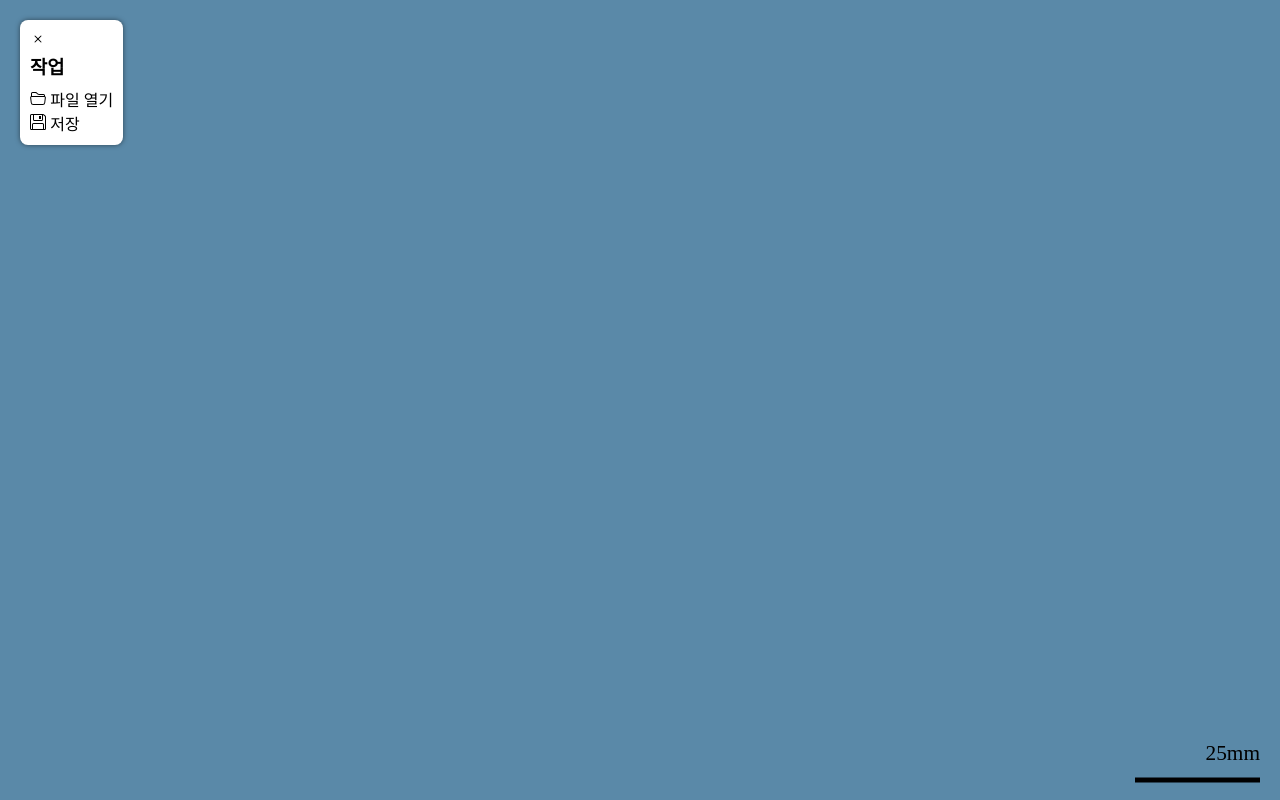
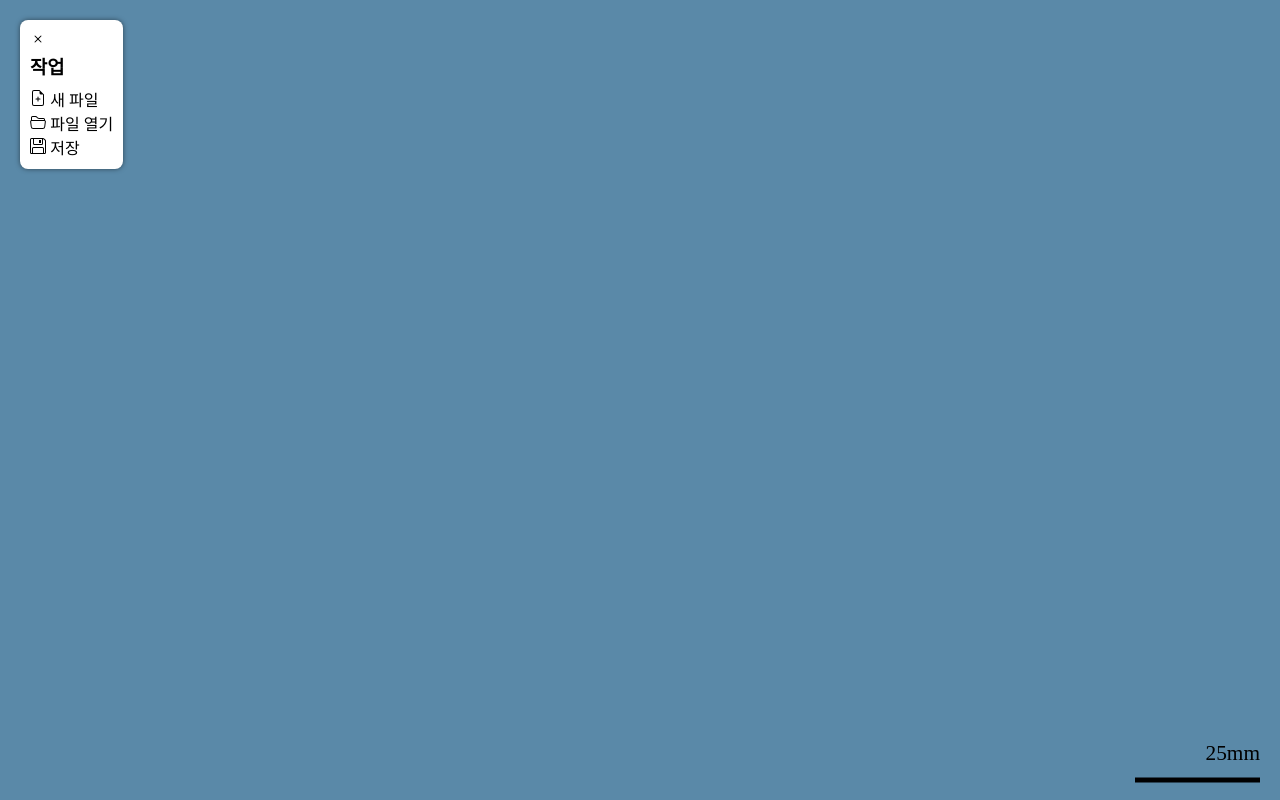
Before and after one commit to zeli-b/satadia, a plain HTML site: page index.html in a window 1280 px wide. Drawn offline with Linux system fonts and the light colour scheme; a web font is replaced by a local one.

Commit message:
create button for new file

```diff
--- a/index.html
+++ b/index.html
@@ -46,8 +46,26 @@
       </div>
       <h3 class="mb-2">작업</h3>
       <div>
-        <div>
-          <label for="import" class="import--button">
+        <div class="import--button" onclick="emptyProject()">
+          <svg
+            xmlns="http://www.w3.org/2000/svg"
+            width="16"
+            height="16"
+            fill="currentColor"
+            class="bi bi-file-earmark-plus"
+            viewBox="0 0 16 16"
+          >
+            <path
+              d="M8 6.5a.5.5 0 0 1 .5.5v1.5H10a.5.5 0 0 1 0 1H8.5V11a.5.5 0 0 1-1 0V9.5H6a.5.5 0 0 1 0-1h1.5V7a.5.5 0 0 1 .5-.5"
+            />
+            <path
+              d="M14 4.5V14a2 2 0 0 1-2 2H4a2 2 0 0 1-2-2V2a2 2 0 0 1 2-2h5.5zm-3 0A1.5 1.5 0 0 1 9.5 3V1H4a1 1 0 0 0-1 1v12a1 1 0 0 0 1 1h8a1 1 0 0 0 1-1V4.5z"
+            />
+          </svg>
+          새 파일
+        </div>
+        <div class="import--button">
+          <label for="import">
             <svg
               xmlns="http://www.w3.org/2000/svg"
               width="16"
--- a/index.js
+++ b/index.js
@@ -466,3 +466,8 @@ function save() {
 
   URL.revokeObjectURL(link.href);
 }
+
+function emptyProject() {
+  data = newData();
+  render();
+}
```
